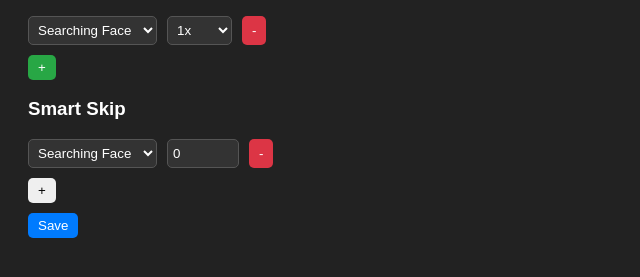
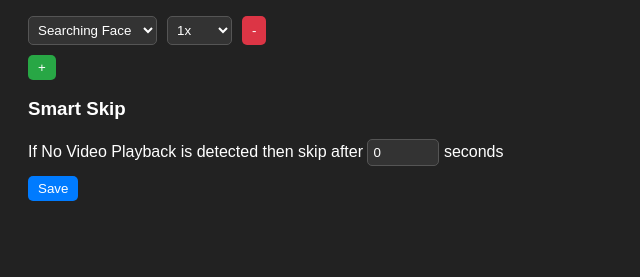
Before and after one commit to bowlperson/QA-Assist, a browser extension: page settings.html in a window 1280 px wide. Both pictures are taken after a click on the button "Save". Shown: the part 101-378 px from the top of the page, without its empty margins (0-640 px from the left). Drawn offline with Linux system fonts and the light colour scheme.

Commit message:
Refine smart skip feature

```diff
--- a/settings.html
+++ b/settings.html
@@ -60,8 +60,10 @@
     <button id="addRule">+</button>
     <br>
     <h3>Smart Skip</h3>
-    <div id="skipContainer"></div>
-    <button id="addSkip">+</button>
+    <label>
+        If No Video Playback is detected then skip after
+        <input id="skipDelay" type="number" min="0" max="30" value="0"> seconds
+    </label>
     <br>
     <button id="saveSettings">Save</button>
     <script src="settings.js"></script>
--- a/settings.js
+++ b/settings.js
@@ -11,8 +11,7 @@ const speeds = ['1', '1.25', '1.5', '2'];
 document.addEventListener('DOMContentLoaded', () => {
     const rulesContainer = document.getElementById('rulesContainer');
     const addRuleBtn = document.getElementById('addRule');
-    const skipContainer = document.getElementById('skipContainer');
-    const addSkipBtn = document.getElementById('addSkip');
+    const skipDelayInput = document.getElementById('skipDelay');
     const saveBtn = document.getElementById('saveSettings');
 
     function createRuleRow(rule) {
@@ -48,40 +47,9 @@ document.addEventListener('DOMContentLoaded', () => {
         rulesContainer.appendChild(div);
     }
 
-    function createSkipRow(rule) {
-        const div = document.createElement('div');
-        div.className = 'rule';
+    addRuleBtn.addEventListener('click', () => createRuleRow());
 
-        const eventSelect = document.createElement('select');
-        eventTypes.forEach(type => {
-            const opt = document.createElement('option');
-            opt.value = type;
-            opt.textContent = type;
-            eventSelect.appendChild(opt);
-        });
-        eventSelect.value = rule?.eventType || eventTypes[0];
-
-        const delayInput = document.createElement('input');
-        delayInput.type = 'number';
-        delayInput.min = '0';
-        delayInput.placeholder = 'sec';
-        delayInput.value = rule?.seconds || 0;
-
-        const removeBtn = document.createElement('button');
-        removeBtn.textContent = '-';
-        removeBtn.className = 'remove';
-        removeBtn.addEventListener('click', () => div.remove());
-
-        div.appendChild(eventSelect);
-        div.appendChild(delayInput);
-        div.appendChild(removeBtn);
-        skipContainer.appendChild(div);
-    }
-
-    addRuleBtn.addEventListener('click', () => createRuleRow());
-    addSkipBtn.addEventListener('click', () => createSkipRow());
-
-    chrome.storage.sync.get({ customSpeedRules: [], smartSkipRules: [] }, data => {
+    chrome.storage.sync.get({ customSpeedRules: [], skipDelay: 0 }, data => {
         const rules = data.customSpeedRules;
         if (rules.length === 0) {
             createRuleRow();
@@ -89,12 +57,7 @@ document.addEventListener('DOMContentLoaded', () => {
             rules.forEach(r => createRuleRow(r));
         }
 
-        const skips = data.smartSkipRules;
-        if (skips.length === 0) {
-            createSkipRow();
-        } else {
-            skips.forEach(s => createSkipRow(s));
-        }
+        skipDelayInput.value = data.skipDelay || 0;
     });
 
     saveBtn.addEventListener('click', () => {
@@ -104,17 +67,14 @@ document.addEventListener('DOMContentLoaded', () => {
             rules.push({ eventType: eventSelect.value, speed: speedSelect.value });
         });
 
-        const skips = [];
-        skipContainer.querySelectorAll('.rule').forEach(div => {
-            const eventSelect = div.querySelector('select');
-            const delayInput = div.querySelector('input');
-            skips.push({ eventType: eventSelect.value, seconds: delayInput.value });
-        });
+        let delay = parseFloat(skipDelayInput.value) || 0;
+        if (delay > 30) delay = 30;
+        skipDelayInput.value = delay;
 
-        chrome.storage.sync.set({ customSpeedRules: rules, smartSkipRules: skips }, () => {
+        chrome.storage.sync.set({ customSpeedRules: rules, skipDelay: delay }, () => {
             chrome.tabs.query({ active: true, currentWindow: true }, tabs => {
                 if (tabs[0]) {
-                    chrome.tabs.sendMessage(tabs[0].id, { customSpeedRules: rules, smartSkipRules: skips });
+                    chrome.tabs.sendMessage(tabs[0].id, { customSpeedRules: rules, skipDelay: delay });
                 }
             });
             alert('Settings saved');
```
Also changed, not shown: content.js (+50 -21 lines).
